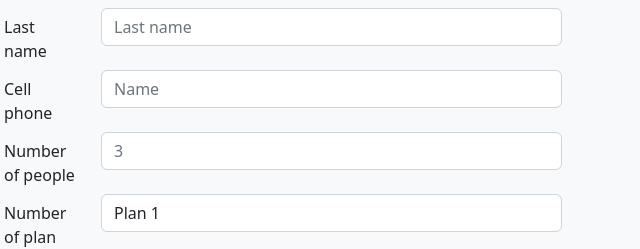
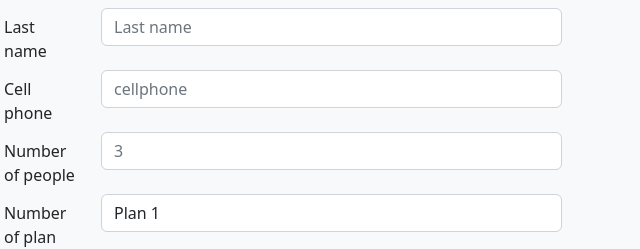
Before and after one commit to fabiansalinas2211/Hot_air_balloon, a website: page pages/bookNow.html in a window 1280 px wide. Shown: the part 378-627 px from the top of the page, 357-997 px from the left. Drawn offline with nearby package versions, Linux system fonts and the light colour scheme.

Commit message:
final push

```diff
--- a/pages/bookNow.html
+++ b/pages/bookNow.html
@@ -78,7 +78,7 @@
                         <div class="form-group row">
                             <label for="exampleInputPassword1" class="col-sm-2 col-form-label">Cell phone</label>
                             <div class="col-sm-10">
-                                <input type="tel" class="form-control mb-4" id="exampleInputTel1" placeholder="Name">
+                                <input type="tel" class="form-control mb-4" id="exampleInputTel1" placeholder="cellphone">
                             </div>
                         </div>
                         <div class="form-group row">
```
